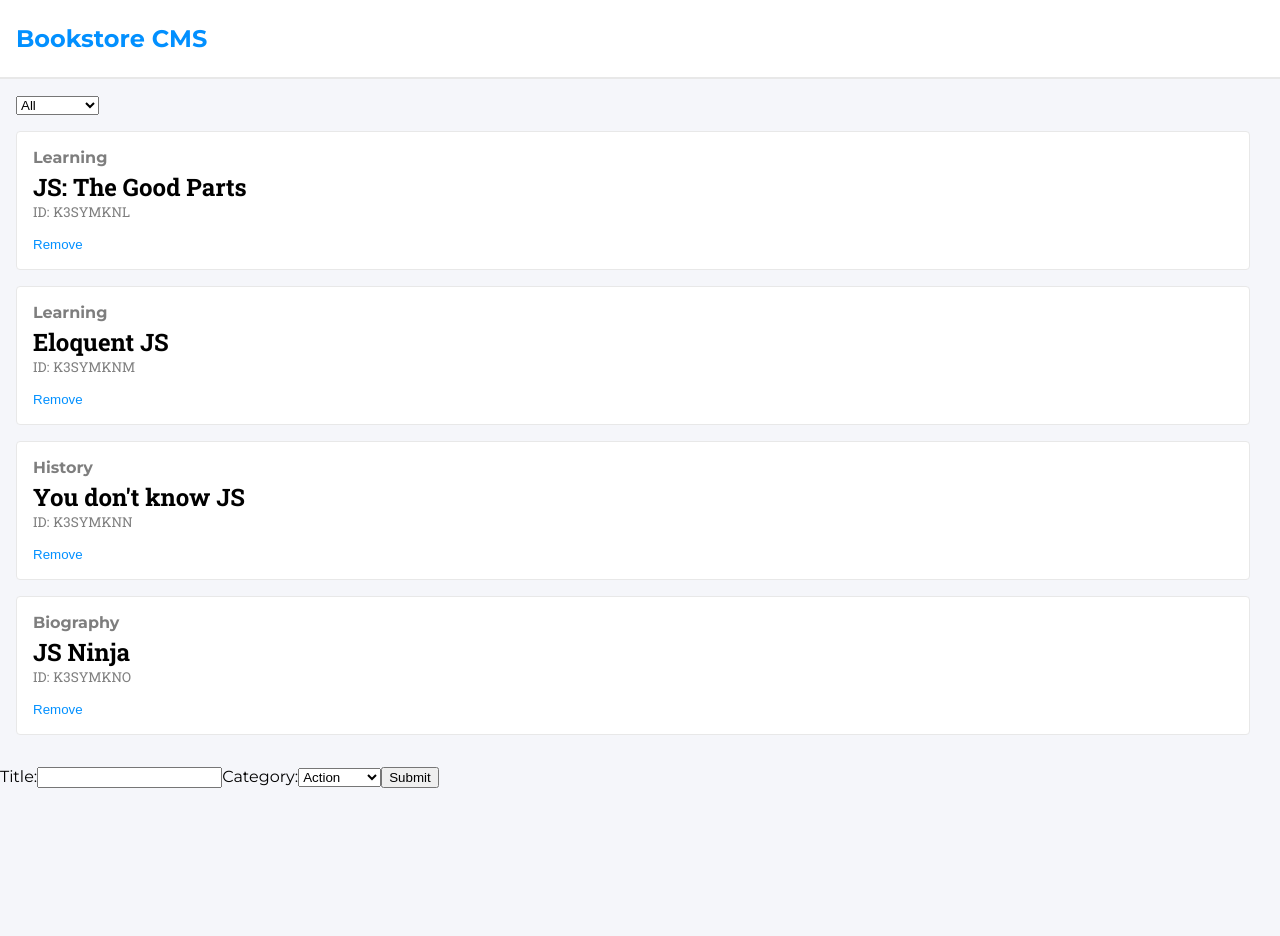
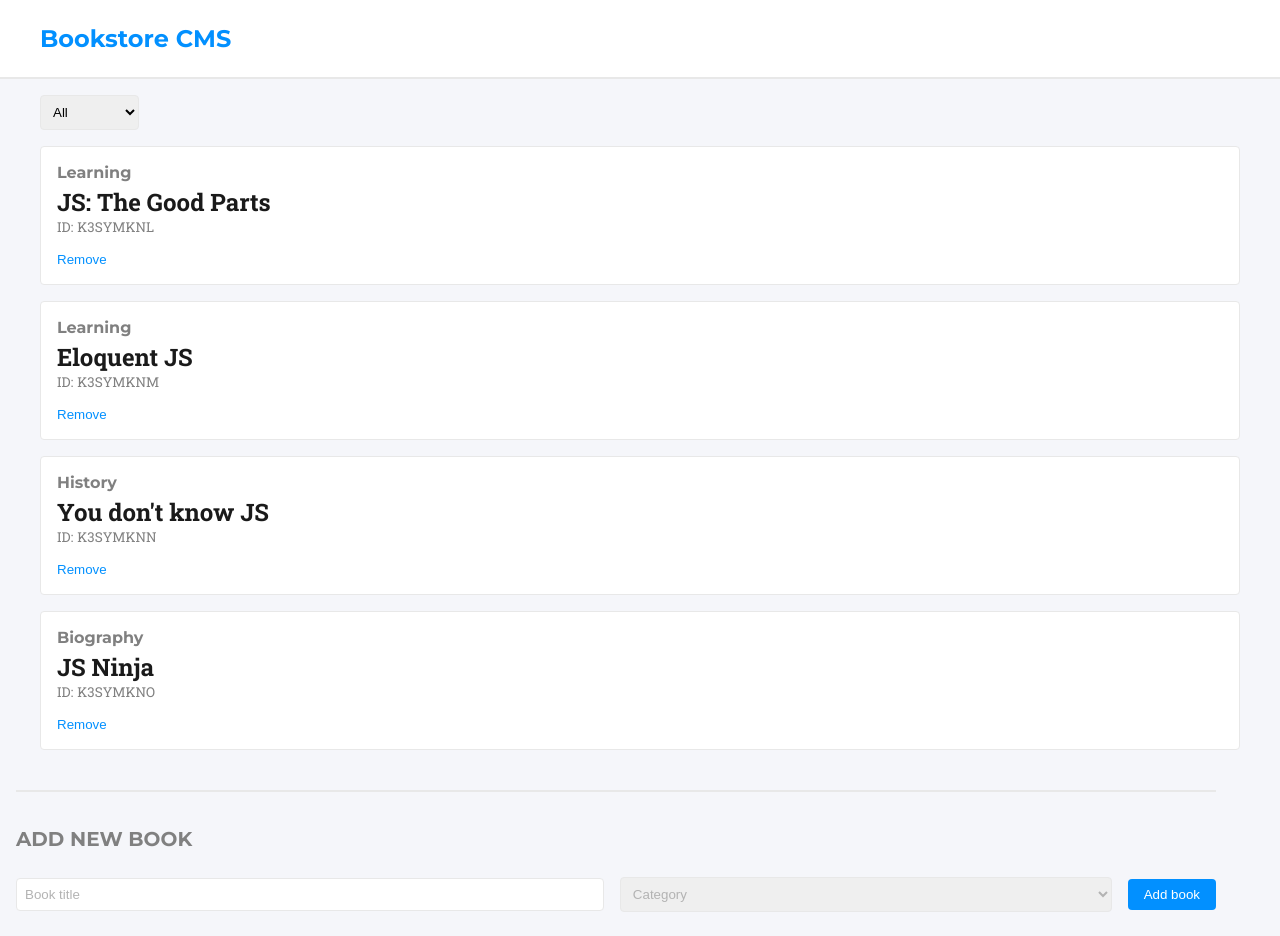
Before and after one commit to MauricioRobayo/react-redux-bookstore, a React (Create React App) app: page / in a window 1280 px wide. Before the commit the page ends 800 px from the top, so only its background shows below. Built offline with nearby package versions, Linux system fonts and the light colour scheme.

Commit message:
style: finish basic styles

```diff
--- a/src/containers/BooksForm.js
+++ b/src/containers/BooksForm.js
@@ -10,7 +10,7 @@ class BooksForm extends Component {
     super(props)
     this.state = {
       title: '',
-      category: bookCategories[0],
+      category: 'Category',
     }
   }
 
@@ -32,14 +32,19 @@ class BooksForm extends Component {
     })
     this.setState({
       title: '',
-      category: bookCategories[0],
+      category: 'Categories',
     })
     event.target.reset()
   }
 
   renderCategories = () =>
-    bookCategories.map(category => (
-      <option key={category} value={category}>
+    ['Category', ...bookCategories].map(category => (
+      <option
+        disabled={category === 'Category'}
+        hidden={category === 'Category'}
+        key={category}
+        value={category}
+      >
         {category}
       </option>
     ))
@@ -48,28 +53,29 @@ class BooksForm extends Component {
     const { title, category } = this.state
     return (
       <form onSubmit={this.handleSubmit}>
-        <label htmlFor="title">
-          Title:
+        <h4>Add new book</h4>
+        <div>
           <input
             type="text"
             name="title"
             id="title"
+            placeholder="Book title"
             value={title}
             onChange={this.handleChange}
           />
-        </label>
-        <label htmlFor="category">
-          Category:
           <select
             name="category"
             id="category"
             value={category}
             onChange={this.handleChange}
+            className={category === 'Category' ? 'inactive' : ''}
           >
             {this.renderCategories()}
           </select>
-        </label>
-        <input type="submit" />
+          <button type="submit" value="">
+            Add book
+          </button>
+        </div>
       </form>
     )
   }
--- a/src/index.css
+++ b/src/index.css
@@ -1,4 +1,7 @@
 html {
+  --color: hsl(0, 0%, 10%);
+  --color-light: hsl(0, 0%, 50%);
+  --color-lighter: hsl(0, 0%, 70%);
   --primary-color: #0290ff;
   --background-color: #f5f6fa;
   --border-color: #e8e8e8;
@@ -8,6 +11,7 @@ body {
   margin: 0;
   font-family: 'Montserrat', sans-serif;
   background-color: var(--background-color);
+  color: var(--color);
 }
 header {
   background-color: #fff;
@@ -18,8 +22,9 @@ nav {
   display: flex;
 }
 nav,
-.BookList {
-  max-width: 1400px;
+.BookList,
+form {
+  max-width: 1200px;
   margin: 0 auto;
   padding: 1rem;
 }
@@ -28,9 +33,47 @@ header h1 {
   margin: 0.5rem 0;
 }
 
+form {
+  margin: 0.5rem 1rem;
+  padding: 0.5rem 0;
+  border-top: 2px solid var(--border-color);
+}
+
+h4 {
+  color: var(--color-light);
+  text-transform: uppercase;
+  font-size: 1.25rem;
+  font-weight: bold;
+}
+select,
+input {
+  border-radius: 4px;
+  padding: 0.5rem;
+  border: 1px solid var(--border-color);
+}
+form input,
+form select {
+  margin-bottom: 0.5rem;
+  flex-grow: 1;
+}
+select.inactive,
+input::placeholder {
+  color: var(--color-lighter);
+}
+form div {
+  display: flex;
+  flex-direction: column;
+  align-items: stretch;
+}
+form button {
+  border-radius: 4px;
+  background-color: var(--primary-color);
+  color: white;
+  border: none;
+  padding: 0.5rem 1rem;
+}
 .Book {
   text-align: left;
-  max-width: 1200px;
   border-radius: 4px;
   border: 1px solid var(--border-color);
   background-color: #ffffff;
@@ -41,14 +84,14 @@ header h1 {
 .Book-category {
   font-family: 'Montserrat', sans-serif;
   font-weight: bold;
-  opacity: 0.5;
+  color: var(--color-light);
 }
 .Book-title {
   margin: 0.25rem 0 0 0;
 }
 .Book-id {
   text-transform: uppercase;
-  opacity: 0.5;
+  color: var(--color-light);
   font-size: 0.85rem;
 }
 .Book-id:before {
@@ -63,3 +106,14 @@ header h1 {
   margin-top: 1rem;
   cursor: pointer;
 }
+@media screen and (min-width: 620px) {
+  form div {
+    flex-direction: row;
+    align-items: baseline;
+  }
+  form input,
+  form select {
+    margin-right: 1rem;
+    flex-grow: 1;
+  }
+}
```
